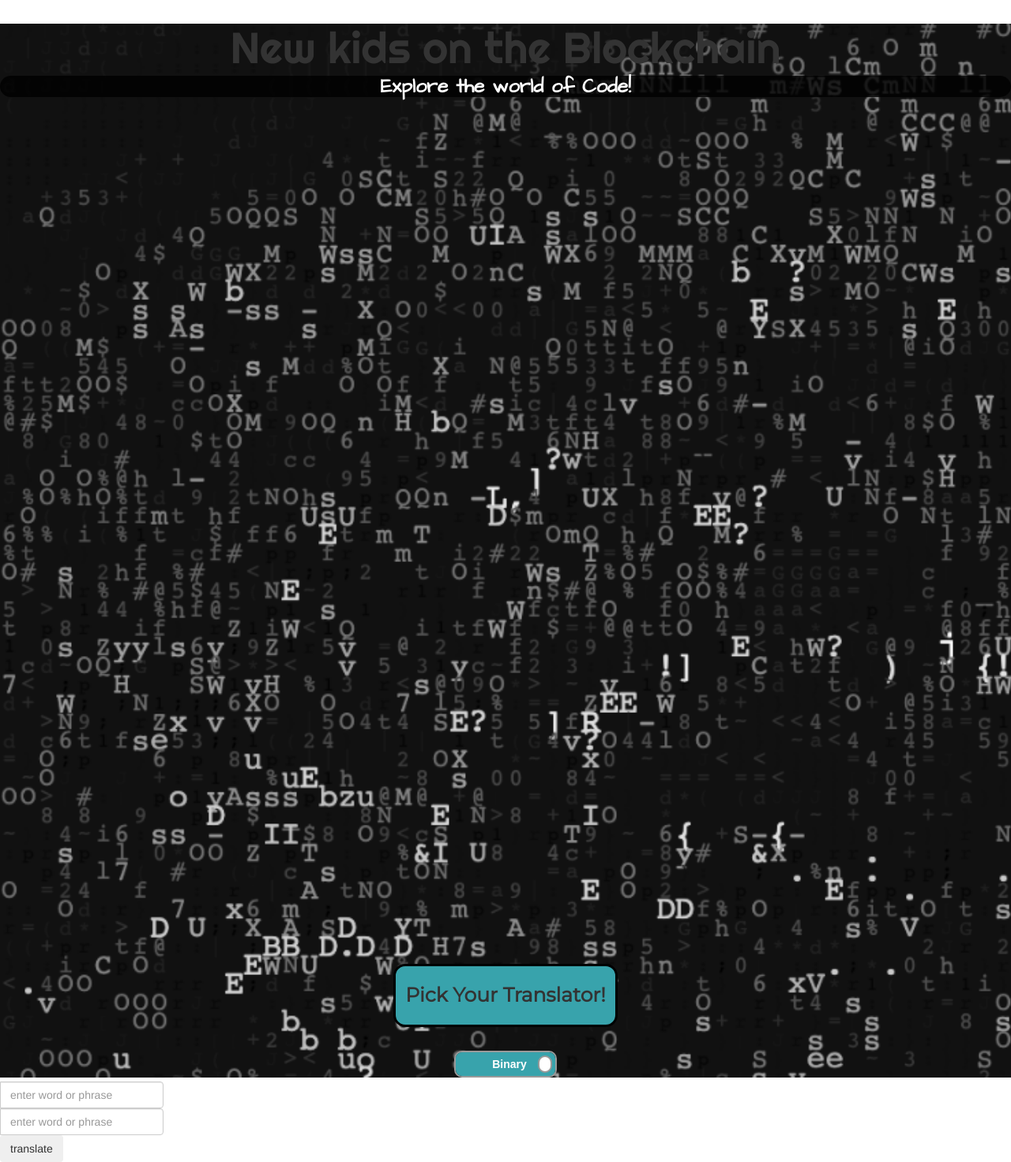
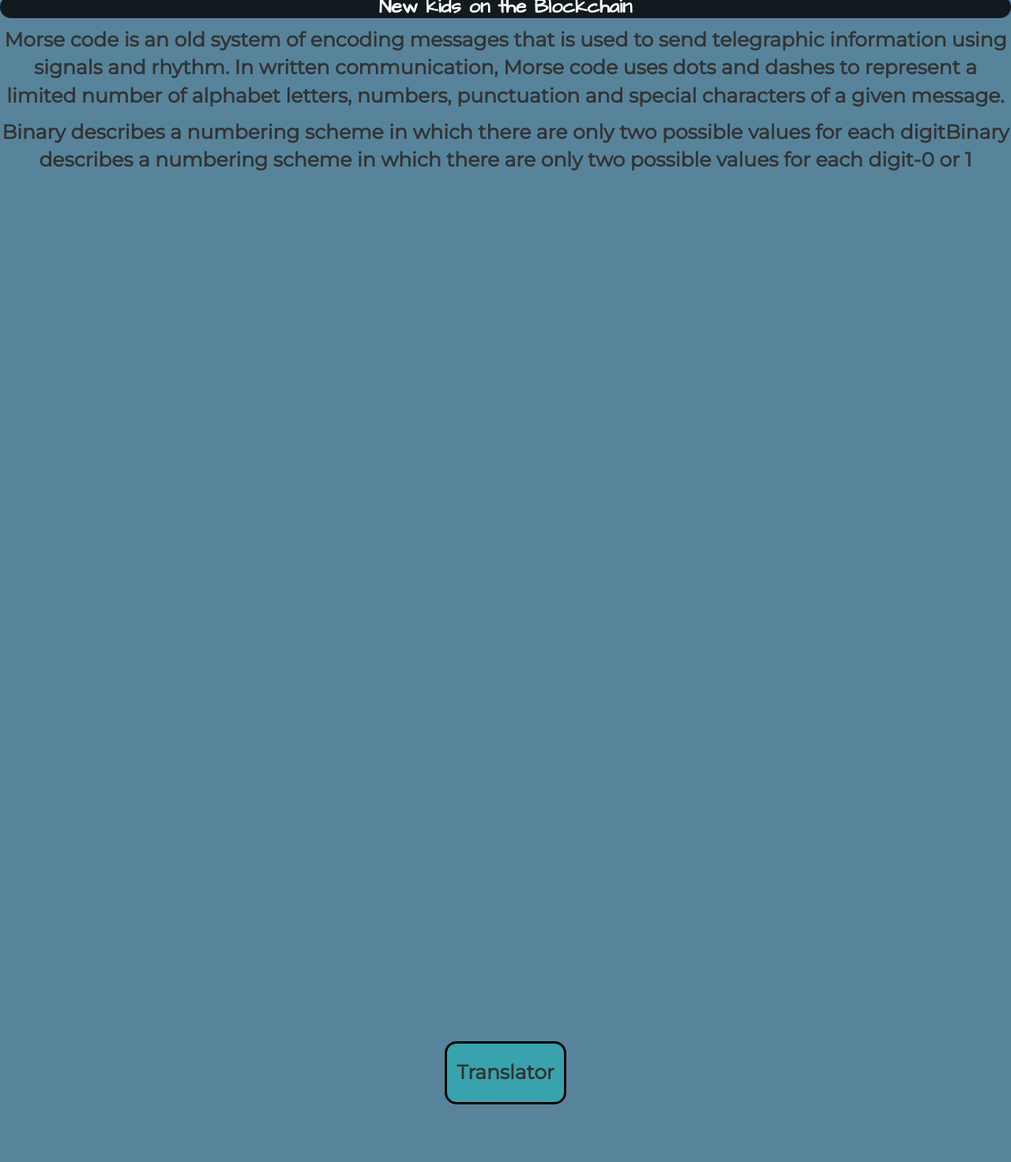
Before and after one commit to talesa365/Wow-Translator, a Django app: template write_encode_site/write_encode_app/templates/index.html in a window 1280 px wide. Shown: the whole page at 79% size. After the commit the page ends 1399 px from the top, so only its background shows below. Run offline with Django 4.2, Linux system fonts and the light colour scheme; the template is opened without the code that fills it, so the values that code supplies are empty; some libraries are stand-ins or nearby versions.

Commit message:
basic templates complete working on style

```diff
--- a/write_encode_site/write_encode_app/static/style.css
+++ b/write_encode_site/write_encode_app/static/style.css
@@ -1,5 +1,5 @@
 body {
-    /* background-color: #324E5C; */
+    background-color: #57849b;
   }
 
   h1 {
@@ -41,7 +41,7 @@ body {
 
   p {
     font-family: 'Montserrat', sans-serif;
-    font-size: 45px;
+    font-size: 25px;
     font-weight: bold;
     margin-top: 6px;
   }
@@ -56,8 +56,9 @@ body {
   } */
 
   .startScreen {
-    background-image: url('images/backgroundImage2.png');
-    background-size: cover;
+    background-image: url('images/backgroundImage1.png');
+    height:35%;
+    margin-bottom: 0;
 
   }
 
@@ -156,3 +157,38 @@ body {
   .onoffswitch-checkbox:checked + .onoffswitch-label .onoffswitch-switch {
     right: 0px;
   }
+  .landing-btn::before, .landing-btn::after {
+    transition-delay: 0.2s;
+}
+
+.landing-btn span::before, .landing-btn span::after {
+    transition-delay: 0s;
+}
+
+.landing-btn::before {
+    right: 0;
+    top: 0;
+}
+
+.landing-btn::after {
+    left: 0;
+    bottom: 0;
+}
+
+.landing-btn span::before{
+    left: 0;
+    top: 0;
+}
+
+.landing-btn span::after {
+    right: 0;
+    bottom: 0;
+}
+
+.landing-btn:hover::before, .landing-btn:hover::after {
+    transition-delay: 0s;
+}
+
+.landing-btn:hover span::before, .landing-btn:hover span::after {
+    transition-delay: 0.2s;
+}
--- a/write_encode_site/write_encode_app/templates/index.html
+++ b/write_encode_site/write_encode_app/templates/index.html
@@ -1,11 +1,11 @@
 {% load static %}
-
 <!DOCTYPE html>
 <html lang="en" >
 <head>
-  <meta charset="UTF-8">
-  <title>Write Encode</title>
-  <link rel='stylesheet' href='//maxcdn.bootstrapcdn.com/bootstrap/3.3.5/css/bootstrap.min.css'>
+    <meta charset="UTF-8">
+    <title>Write Encode</title>
+
+<link rel='stylesheet' href='//maxcdn.bootstrapcdn.com/bootstrap/3.3.5/css/bootstrap.min.css'>
 <link rel='stylesheet' href='https://cdnjs.cloudflare.com/ajax/libs/bootstrap-switch/3.3.2/css/bootstrap3/bootstrap-switch.min.css'><link rel="stylesheet" href="../static/style.css">
 <!-- Fonts -->
 <link href='https://fonts.googleapis.com/css?family=Righteous' rel='stylesheet' type='text/css'>
@@ -13,68 +13,18 @@
 <link href='https://fonts.googleapis.com/css?family=Montserrat' rel='stylesheet' type='text/css'>
  <link rel="stylesheet" href="{% static '../static/style.css' %}">
 </head>
-<body>
-<!-- App - Menu -->
-{% comment %} <nav class="navbar navbar-expand-lg navbar-dark sticky-top">
-    <a class="navbar-brand" href="/">Write Encode</a>
-    <form class="form-inline my-2 my-lg-0 ml-auto"></form>
-    <ul class="navbar-nav ml-auto">
-      <li class="nav-item">
-        <a class="nav-link" href="{% url 'login' %}">Login</a>
-      </li>
-      <li class="nav-item">
-        <a class="nav-link" href="{% url 'register' %}">Register</a>
-      </li>
-    </ul>
-  </nav> {% endcomment %}
+<body >
+<!-- App - Main Body -->
+<h2 class="text-center">New kids on the Blockchain</h2>
+<div class="startScreen" > </div>
+<div class="text-center">
 
-<!-- App - Main Body -->
 
-<div class="startScreen text-center">
-  <h1 class="text-center">New kids on the Blockchain</h1>
-  <h2 class="text-center">Explore the world of Code!</h2>
-  <button class="btn translateNow">Pick Your Translator!</button>
-  <div class="onoffswitch">
-    <input type="checkbox" name="onoffswitch" class="onoffswitch-checkbox" id="myonoffswitch" checked>
-    <label class="onoffswitch-label" for="myonoffswitch">
-      <span class="onoffswitch-inner"></span>
-      <span class="onoffswitch-switch"></span>
-    </label>
-  </div>
+    <p>Morse code is an old system of encoding messages that is used to send telegraphic information using signals and rhythm. In written communication, Morse code uses dots and dashes to represent a limited number of alphabet letters, numbers, punctuation and special characters of a given message.</p>
 
-</div>
-<form method="POST" action="">
-    {% csrf_token %}
-    <div class="input-group mb-3">
-      <div class="input-group-append">
-        <span class="input-group-text"
-          ><i class="fas fa-user"></i
-        ></span>
-      </div>
-      <input
-        type="text"
-        name="Binary"
-        placeholder="enter word or phrase"
-        class="form-control"
-      />
-    </div>
-    <div class="input-group mb-2">
-      <div class="input-group-append">
-        <span class="input-group-text"
-          ><i class="fas fa-key"></i
-        ></span>
-      </div>
-      <input
-        type="text"
-        name="Morse Code"
-        placeholder="enter word or phrase"
-        class="form-control"
-      />
-    </div>
 
-    <div class="d-flex justify-content-center mt-3 login_container">
-      <input class="btn login_btn" type="submit" value="translate" />
-    </div>
-  </form>
+    <p>Binary describes a numbering scheme in which there are only two possible values for each digitBinary describes a numbering scheme in which there are only two possible values for each digit-0 or 1</p>
+
+  <button class="btn translateNow"> Translator</button>
 </body>
 </html>
```
Also changed, not shown: write_encode_site/write_encode_app/templates/history.html (+18 -0 lines), write_encode_site/write_encode_app/templates/navigation.html (added, +31 -0 lines), write_encode_site/write_encode_app/templates/translate.html (+63 -0 lines), write_encode_site/write_encode_app/static/images/1.png (added).
